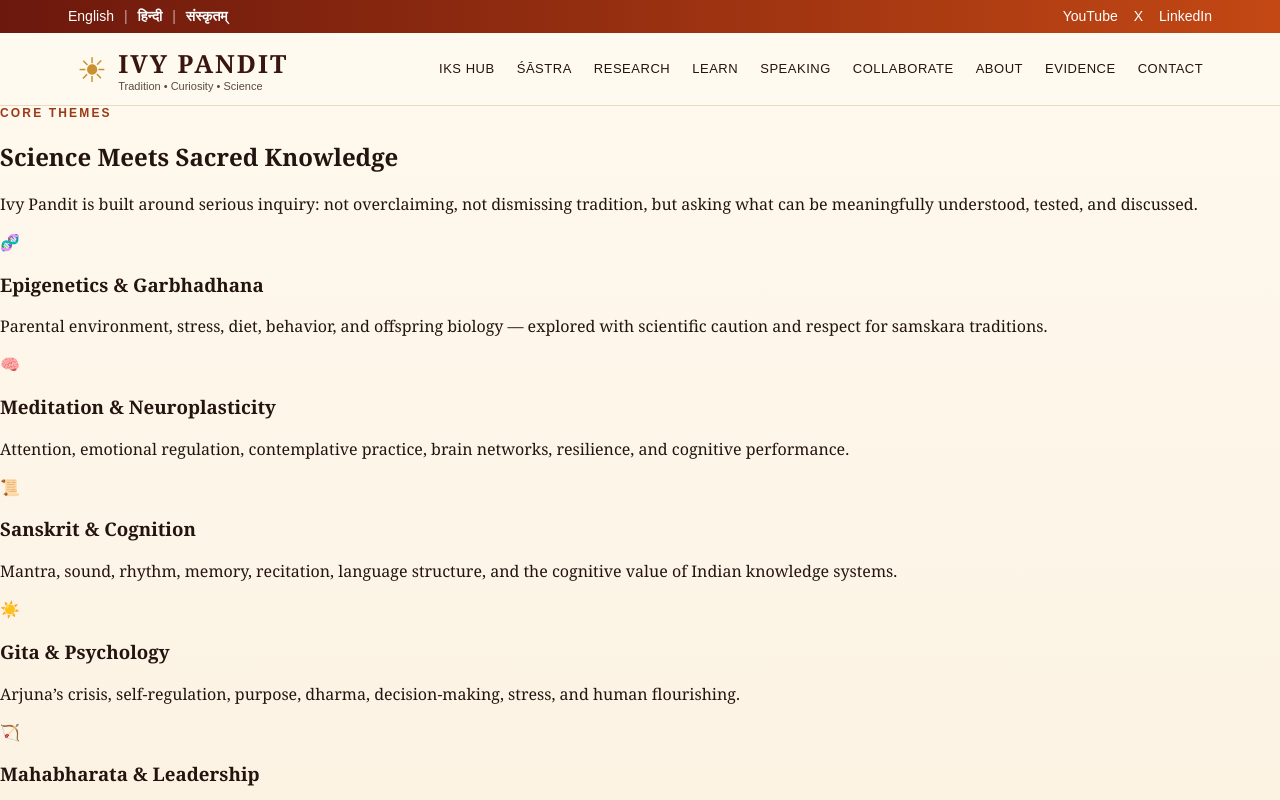
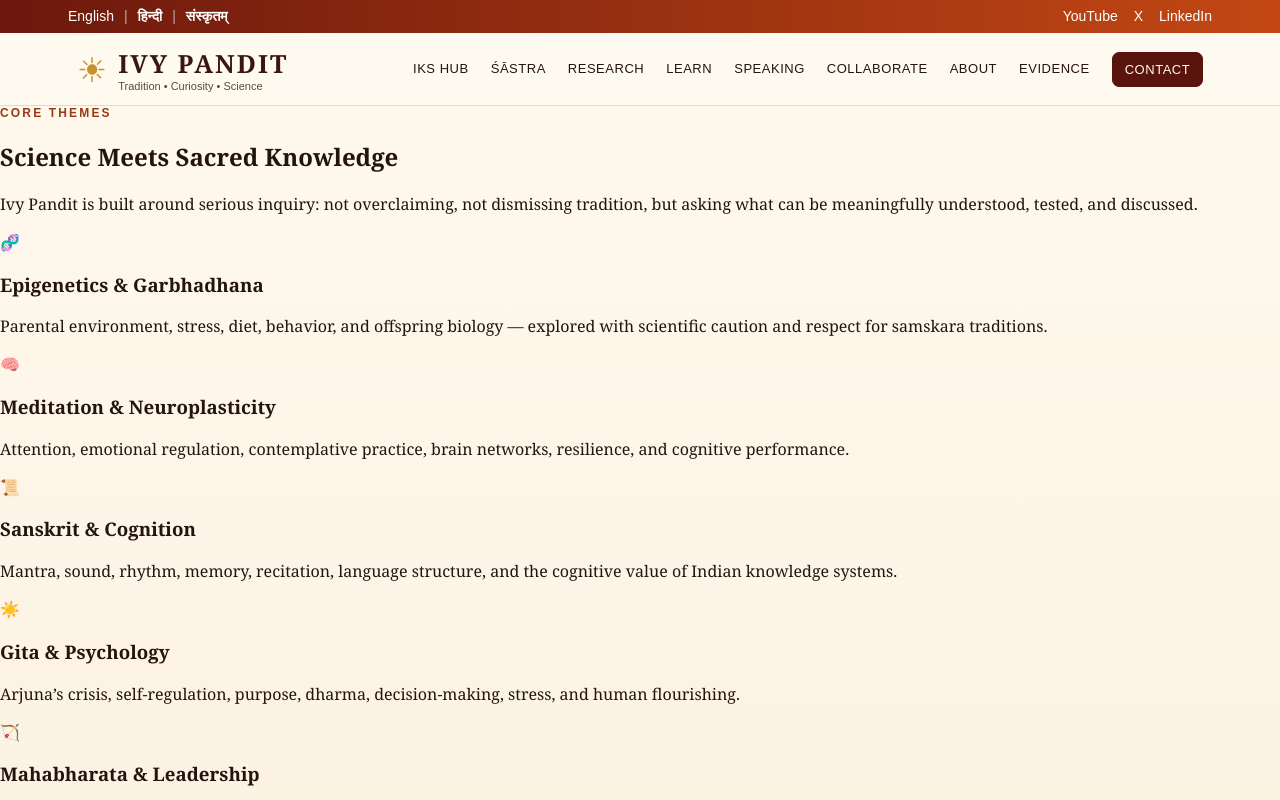
Before and after one commit to nishmishra/ivypandit-v2, a Next.js app: page /topics in a window 1280 px wide. Shown: the top 800 px of the page. Built offline with nearby package versions, Linux system fonts and the light colour scheme.

Commit message:
Style persistent contact action

```diff
--- a/components/SiteHeader.module.css
+++ b/components/SiteHeader.module.css
@@ -18,6 +18,8 @@
 .nav{display:flex;gap:22px;align-items:center;flex-wrap:wrap;font-family:Arial,sans-serif;font-size:13px;text-transform:uppercase;letter-spacing:.04em}
 .nav a{padding:8px 0;border-bottom:2px solid transparent;text-decoration:none;color:inherit}
 .nav a:hover,.nav a:focus-visible{color:#d45a18;border-bottom-color:#d45a18}
+.nav .contactLink{background:#5a140e;color:#fff8e9;border:1px solid #5a140e;border-radius:7px;padding:9px 12px}
+.nav .contactLink:hover,.nav .contactLink:focus-visible{background:#7a2016;color:#fff;border-bottom-color:#5a140e}
 .menuButton{display:none;border:1px solid #5a140e;background:#fff8e9;color:#5a140e;border-radius:8px;padding:9px 12px;font:700 13px Arial,sans-serif;letter-spacing:.05em;text-transform:uppercase;cursor:pointer}
 .menuButton:focus-visible,.brand:focus-visible{outline:3px solid #c8912e;outline-offset:3px}
 @media(max-width:850px){
@@ -27,4 +29,5 @@
   .nav{display:none;grid-column:1/-1;flex-direction:column;align-items:stretch;gap:0;padding:8px 0 2px}
   .navOpen{display:flex}
   .nav a{padding:12px 6px;border-bottom:1px solid #ead9bf}
+  .nav .contactLink{margin-top:9px;text-align:center;padding:12px}
 }
```
